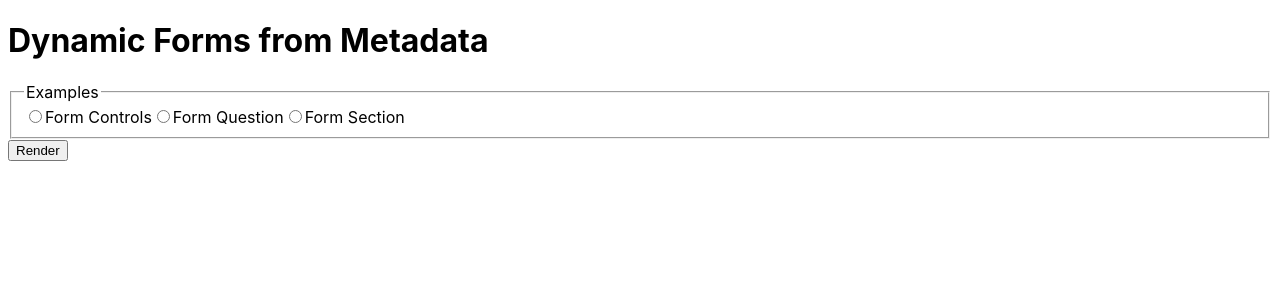
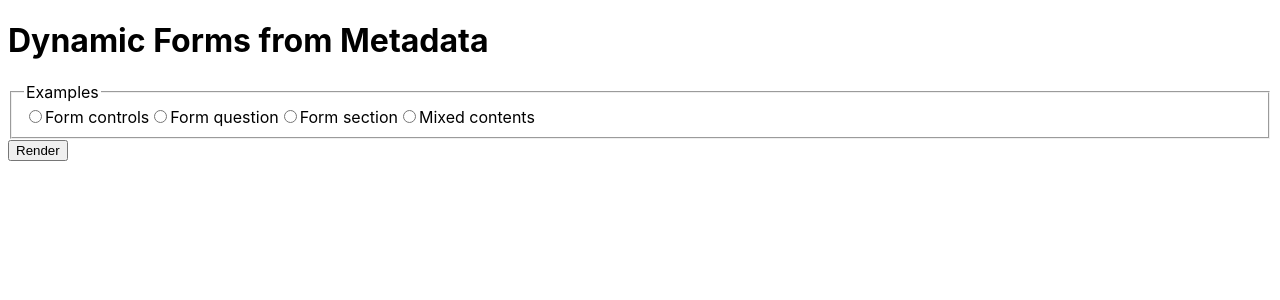
Before and after one commit to EliHowey/ng-metadata-form, an Angular app: page / in a window 1280 px wide. Shown: the top 300 px of the page. Built offline with nearby package versions, Linux system fonts and the light colour scheme.

Commit message:
fix: clean up JSON schema structure and requirements

```diff
--- a/data/form-question.json
+++ b/data/form-question.json
@@ -8,7 +8,6 @@
             "required": true,
             "controls": [
                 {
-                    "type": "control",
                     "id": "q-single-c1",
                     "controlType": "email",
                     "label": "Email address",
@@ -24,21 +23,17 @@
             "required": true,
             "controls": [
                 {
-                    "type": "control",
                     "id": "q-multiple-c1",
                     "controlType": "text",
                     "label": "First name",
                     "required": true
                 },
                 {
-                    "type": "control",
                     "id": "q-multiple-c2",
                     "controlType": "text",
-                    "label": "Middle name",
-                    "required": false
+                    "label": "Middle name"
                 },
                 {
-                    "type": "control",
                     "id": "q-multiple-c3",
                     "controlType": "text",
                     "label": "Last name",
--- a/data/form-section.json
+++ b/data/form-section.json
@@ -13,7 +13,6 @@
                     "questionText": "Question 1",
                     "controls": [
                         {
-                            "type": "control",
                             "id": "control-1-1-1",
                             "controlType": "text",
                             "label": "Control 1",
--- a/data/mixed-contents.json
+++ b/data/mixed-contents.json
@@ -1,6 +1,6 @@
 {
     "$schema": "../schemas/form-metadata.schema.json",
-    "id": "full-section",
+    "id": "mixed-contents",
     "contents": [
         {
             "type": "section",
@@ -14,19 +14,18 @@
                     "required": true,
                     "controls": [
                         {
-                            "type": "text",
+                            "controlType": "text",
                             "id": "q-name--first-name",
                             "label": "First name",
                             "required": true
                         },
                         {
-                            "type": "text",
+                            "controlType": "text",
                             "id": "q-name--middle-name",
-                            "label": "Middle name",
-                            "required": false
+                            "label": "Middle name"
                         },
                         {
-                            "type": "text",
+                            "controlType": "text",
                             "id": "q-name--last-name",
                             "label": "Last name",
                             "required": true
@@ -40,35 +39,34 @@
                     "required": true,
                     "controls": [
                         {
-                            "type": "text",
+                            "controlType": "text",
                             "id": "q-address--line-1",
                             "label": "Address line 1",
                             "required": true,
                             "placeholder": "123 Anywhere Street"
                         },
                         {
-                            "type": "text",
+                            "controlType": "text",
                             "id": "q-address--line-2",
                             "label": "Address line 2",
-                            "required": false,
                             "placeholder": "Apt. C"
                         },
                         {
-                            "type": "text",
+                            "controlType": "text",
                             "id": "q-address--city",
                             "label": "City",
                             "required": true,
                             "placeholder": "Anytown"
                         },
                         {
-                            "type": "select",
+                            "controlType": "select",
                             "id": "q-address--state",
                             "label": "State",
                             "required": true,
                             "options": ["Alabama (AL)", "Alaska (AK)", "Arizona (AZ)", "..."]
                         },
                         {
-                            "type": "text",
+                            "controlType": "text",
                             "id": "q-address--zip",
                             "label": "ZIP",
                             "required": true,
@@ -85,12 +83,19 @@
             "required": true,
             "controls": [
                 {
-                    "type": "checkbox",
+                    "controlType": "checkbox",
                     "id": "q-consent--checkbox",
                     "required": true,
                     "label": "I agree to the Terms and Conditions"
                 }
             ]
+        },
+        {
+            "type": "control",
+            "controlType": "checkbox",
+            "id": "c-terms",
+            "label": "I agree to the Terms and Conditions.",
+            "required": true
         }
     ]
 }
--- a/schemas/form-metadata.schema.json
+++ b/schemas/form-metadata.schema.json
@@ -5,30 +5,40 @@
     "type": "object",
     "properties": {
         "id": {
-            "description": "ID for the form.",
-            "type": "string"
+            "description": "A unique ID for the form. IDs may contain alphanumeric characters, hyphens, and/or underscores.",
+            "type": "string",
+            "pattern": "^[A-Za-z0-9\\-_]+$"
         },
         "contents": {
             "description": "Contents of the form. This can be a series of form questions or sections.",
             "type": "array",
             "items": {
+                "type": "object",
+                "$ref": "#/definitions/formContents",
                 "properties": {
                     "type": {
-                        "description": "Type of form contents. Forms can contain sections, questions, or controls.",
-                        "type": "string"
+                        "description": "Type of form contents. Forms can contain sections, questions, or controls."
                     }
-                },
-                "oneOf": [
-                    { "$ref": "#/definitions/formSection" },
-                    { "$ref": "#/definitions/formQuestion" },
-                    { "$ref": "#/definitions/formControl" }
-                ]
+                }
             },
             "minItems": 1
         }
     },
     "required": ["contents"],
     "definitions": {
+        "formContents": {
+            "type": "object",
+            "allOf": [
+                { "required": ["type"] },
+                {
+                    "oneOf": [
+                        { "$ref": "#/definitions/formSection" },
+                        { "$ref": "#/definitions/formQuestion" },
+                        { "$ref": "#/definitions/formControl" }
+                    ]
+                }
+            ]
+        },
         "formSection": {
             "description": "A section of a dynamic Angular form.",
             "type": "object",
@@ -37,8 +47,9 @@
                     "const": "section"
                 },
                 "id": {
-                    "description": "ID for the form section.",
-                    "type": "string"
+                    "description": "A unique ID for the form section. IDs may contain alphanumeric characters, hyphens, and/or underscores.",
+                    "type": "string",
+                    "pattern": "^[A-Za-z0-9\\-_]+$"
                 },
                 "title": {
                     "description": "Title of the form section.",
@@ -48,22 +59,18 @@
                     "description": "Contents of the form section.",
                     "type": "array",
                     "items": {
+                        "$ref": "#/definitions/formContents",
                         "properties": {
                             "type": {
                                 "description": "Type of form section contents. Form sections can contain controls, questions, or other sections.",
                                 "type": "string"
                             }
-                        },
-                        "oneOf": [
-                            { "$ref": "#/definitions/formSection" },
-                            { "$ref": "#/definitions/formQuestion" },
-                            { "$ref": "#/definitions/formControl" }
-                        ]
+                        }
                     },
                     "minItems": 1
                 }
             },
-            "required": ["type", "id", "contents"]
+            "required": ["id", "contents"]
         },
         "formQuestion": {
             "description": "A question within a dynamic Angular form.",
@@ -73,8 +80,9 @@
                     "const": "question"
                 },
                 "id": {
-                    "description": "ID for the form question.",
-                    "type": "string"
+                    "description": "A unique ID for the form question. IDs may contain alphanumeric characters, hyphens, and/or underscores.",
+                    "type": "string",
+                    "pattern": "^[A-Za-z0-9\\-_]+$"
                 },
                 "questionText": {
                     "description": "Display text of the form question.",
@@ -83,10 +91,6 @@
                 "helpText": {
                     "description": "Help text for the form question.",
                     "type": "string"
-                },
-                "required": {
-                    "description": "Whether the user is required to provide a response to the question.",
-                    "type": "boolean"
                 },
                 "controls": {
                     "description": "Form controls for the question.",
@@ -97,7 +101,7 @@
                     "minItems": 1
                 }
             },
-            "required": ["type", "id", "questionText", "required", "controls"]
+            "required": ["id", "questionText", "controls"]
         },
         "formControl": {
             "description": "Metadata required to render Angular form controls dynamically.",
@@ -107,8 +111,9 @@
                     "const": "control"
                 },
                 "id": {
-                    "description": "ID of the control.",
-                    "type": "string"
+                    "description": "A unique ID for the form control. IDs may contain alphanumeric characters, hyphens, and/or underscores.",
+                    "type": "string",
+                    "pattern": "^[A-Za-z0-9\\-_]+$"
                 },
                 "controlType": {
                     "description": "Type of the control.",
@@ -131,7 +136,7 @@
                     "type": "string"
                 }
             },
-            "required": ["id", "type", "controlType", "label", "required"],
+            "required": ["id", "controlType", "label"],
             "oneOf": [
                 { "$ref": "#/definitions/checkbox" },
                 { "$ref": "#/definitions/date" },
@@ -236,7 +241,7 @@
             }
         },
         "option": {
-            "description": "An option for a radio or select control.",
+            "description": "An option for a select control.",
             "type": "object",
             "properties": {
                 "label": {
--- a/src/app/app.component.html
+++ b/src/app/app.component.html
@@ -5,13 +5,16 @@
         <legend>Examples</legend>
 
         <input type="radio" formControlName="type" id="render-controls" value="controls" />
-        <label for="render-controls">Form Controls</label>
+        <label for="render-controls">Form controls</label>
 
         <input type="radio" formControlName="type" id="render-question" value="question" />
-        <label for="render-question">Form Question</label>
+        <label for="render-question">Form question</label>
 
         <input type="radio" formControlName="type" id="render-section" value="section" />
-        <label for="render-section">Form Section</label>
+        <label for="render-section">Form section</label>
+
+        <input type="radio" formControlName="type" id="render-mixed" value="mixed" />
+        <label for="render-mixed">Mixed contents</label>
     </fieldset>
 
     <button type="submit">Render</button>
--- a/src/app/app.component.ts
+++ b/src/app/app.component.ts
@@ -3,13 +3,15 @@ import { FormControl, FormGroup } from '@angular/forms';
 import FORM_CONTROLS from '../../data/form-controls.json';
 import FORM_QUESTION from '../../data/form-question.json';
 import FORM_SECTION from '../../data/form-section.json';
+import MIXED_CONTENTS from '../../data/mixed-contents.json';
 import { FormMetadata } from './model/form';
 import { FormMetadataService } from './services/form-metadata/form-metadata.service';
 
 const JSON_FILES: Record<string, any> = {
     controls: FORM_CONTROLS,
     question: FORM_QUESTION,
-    section: FORM_SECTION
+    section: FORM_SECTION,
+    mixed: MIXED_CONTENTS
 };
 
 @Component({
```
